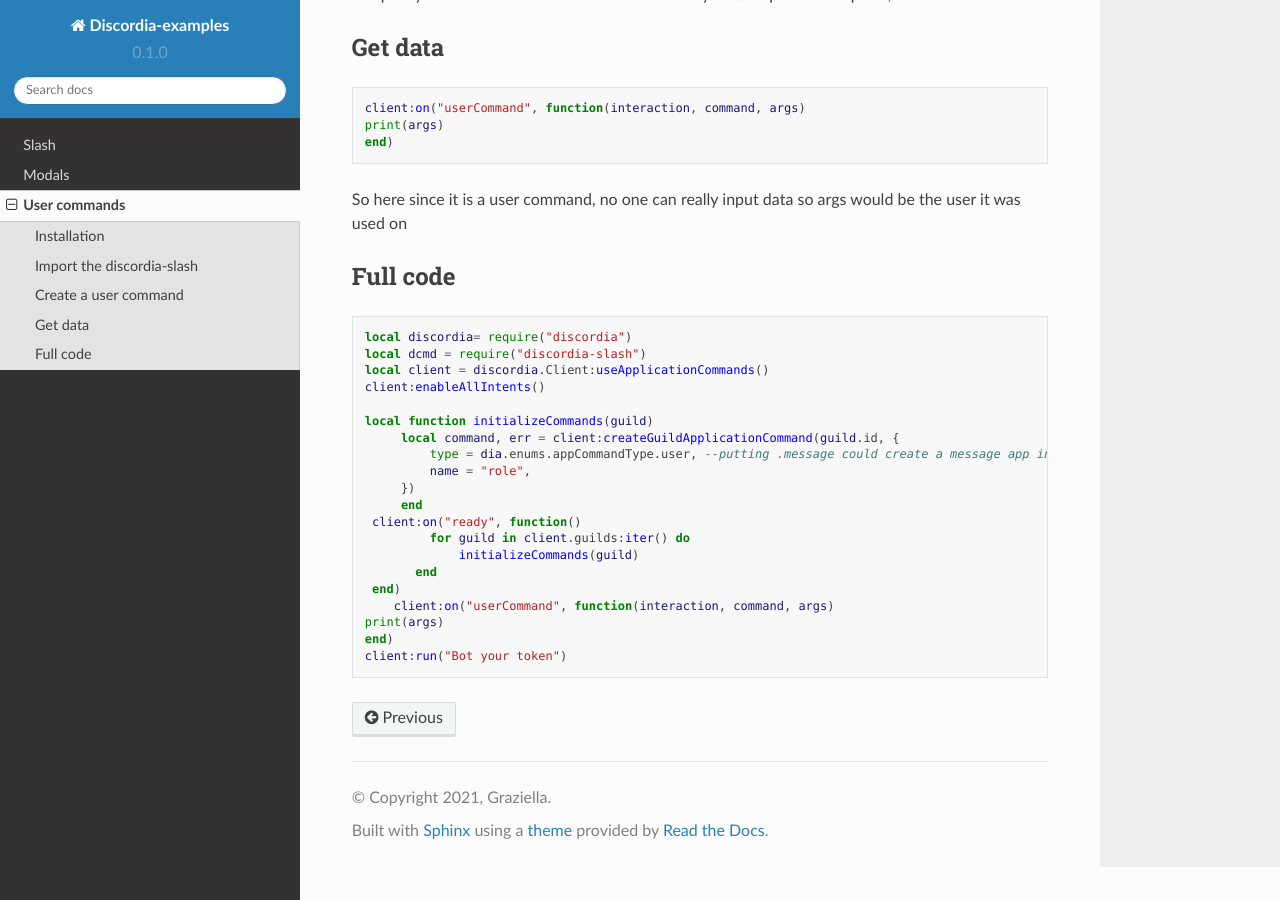
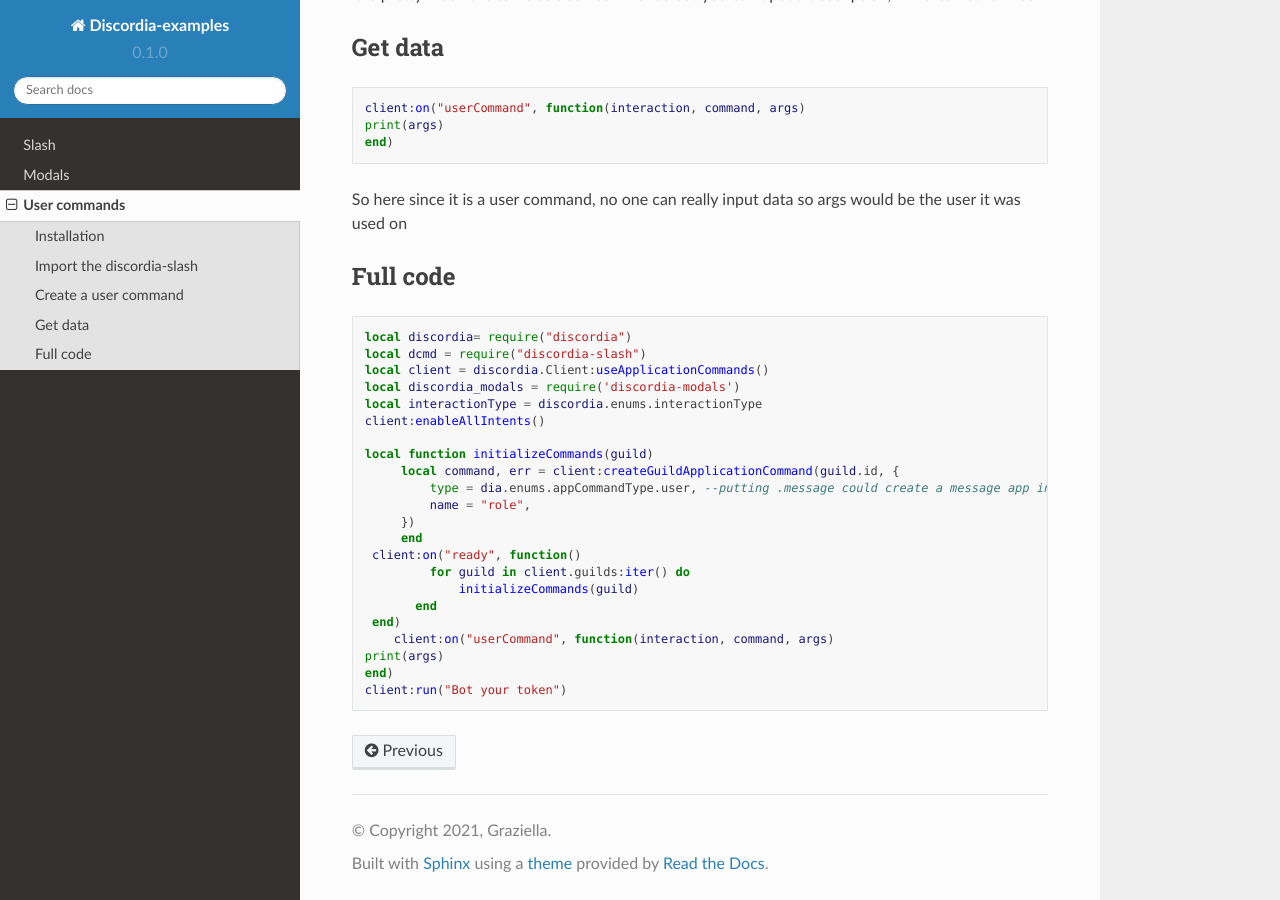
Before and after one commit to justdie386/discordia-examples, a Sphinx documentation site: the page built from docs/source/userCommand.rst, in a window 1280 px wide and 900 px high, scrolled down 699 px. Built offline with Sphinx 7.4.7 and the Read the Docs theme 2.0.0, drawn with Linux system fonts in a browser that asks for light colours; pages that are not in the unit, such as notebooks, are missing from menus.

Commit message:
Update userCommand.rst

```diff
--- a/docs/source/userCommand.rst
+++ b/docs/source/userCommand.rst
@@ -59,6 +59,8 @@ Full code
    local discordia= require("discordia")
    local dcmd = require("discordia-slash")
    local client = discordia.Client:useApplicationCommands()
+   local discordia_modals = require('discordia-modals')
+   local interactionType = discordia.enums.interactionType
    client:enableAllIntents()
 
    local function initializeCommands(guild)
```
